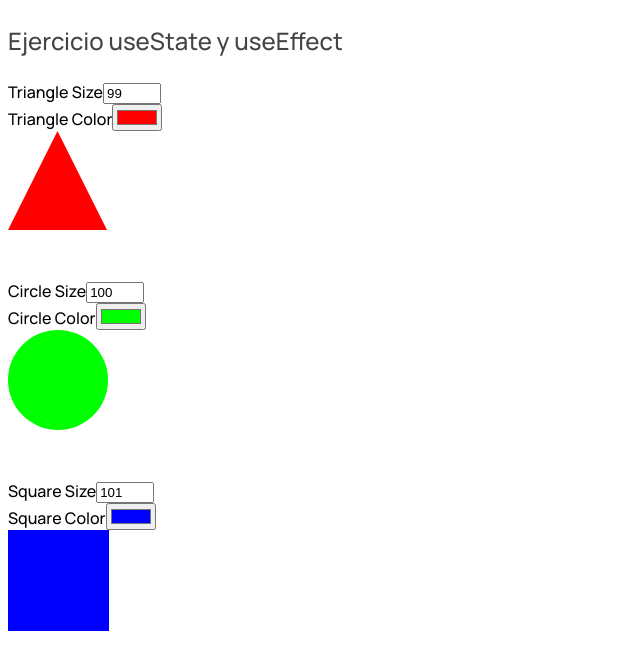
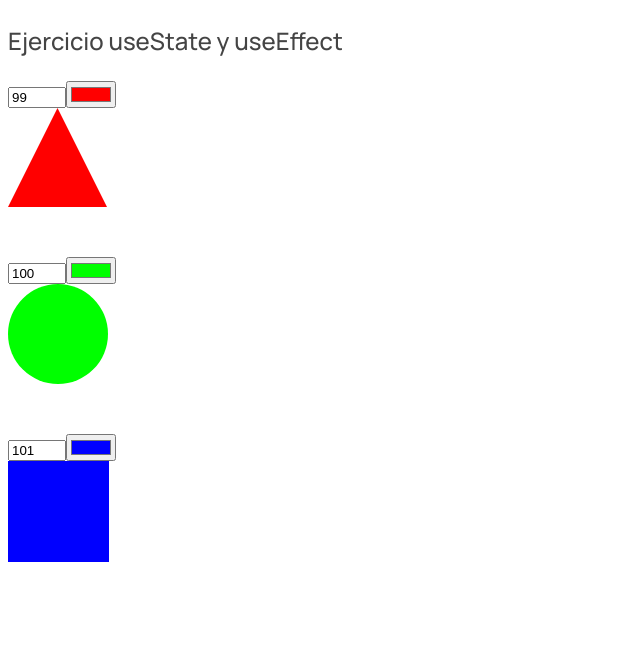
Before and after one commit to eliashz/ReactAvanzado-Modulo2, a React (Vite) app: page / in a window 1280 px wide. Shown: the top 670 px of the page, without its empty margins (0-640 px from the left). Built offline with nearby package versions, Linux system fonts and the light colour scheme.

Commit message:
empezando 1

```diff
--- a/src/components/atoms/Input.jsx
+++ b/src/components/atoms/Input.jsx
@@ -1,13 +1,8 @@
 import React from 'react'
 import PropTypes from 'prop-types'
 
-const Input = ({ children, type, style, min, setValue, value }) => {
-  return (
-    <div>
-      {children}
-      <input type={type} style={style} min={min} value={value} onChange={e => setValue(e.target.value)} />
-    </div>
-  )
+const Input = ({ type, style, min, setValue, value }) => {
+  return <input type={type} style={style} min={min} value={value} onChange={e => setValue(e.target.value)} />
 }
 
 Input.propTypes = {
```
